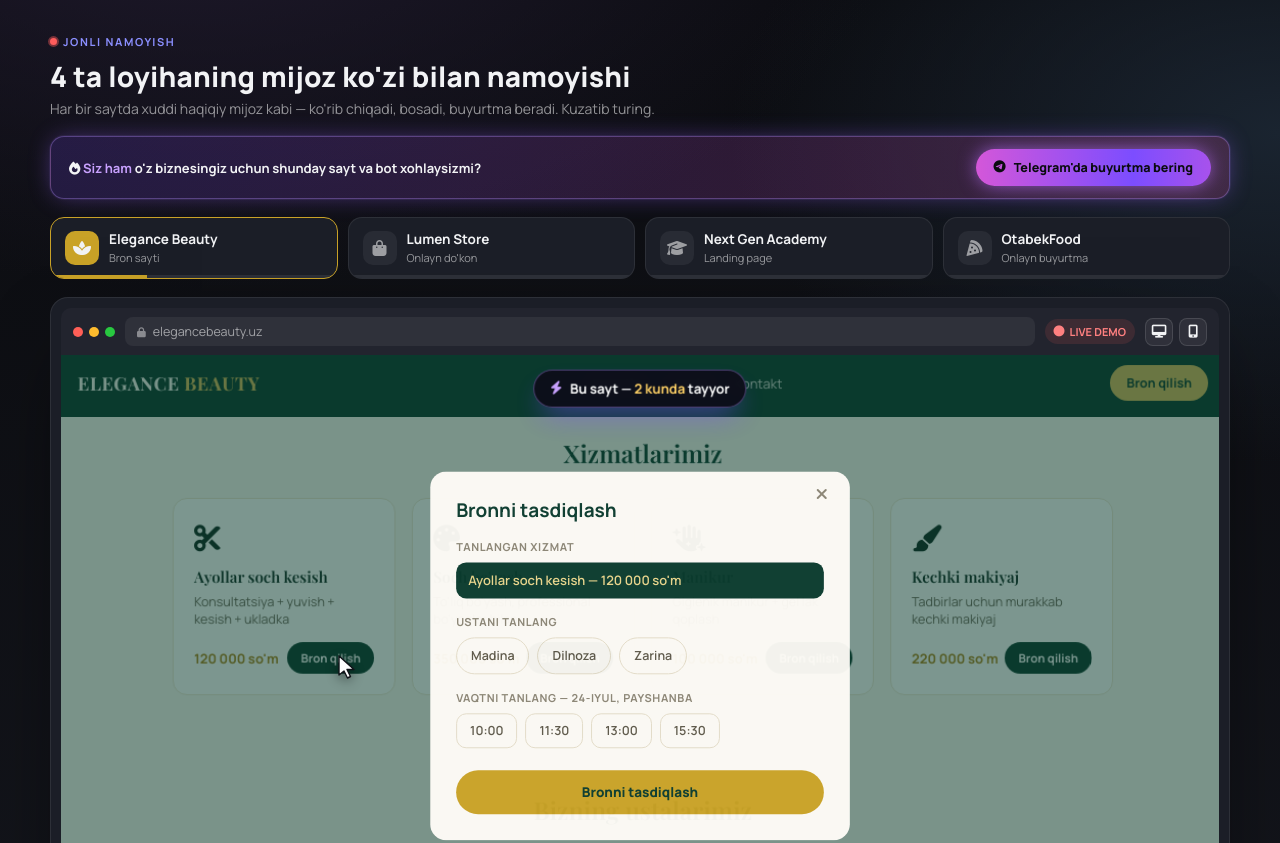
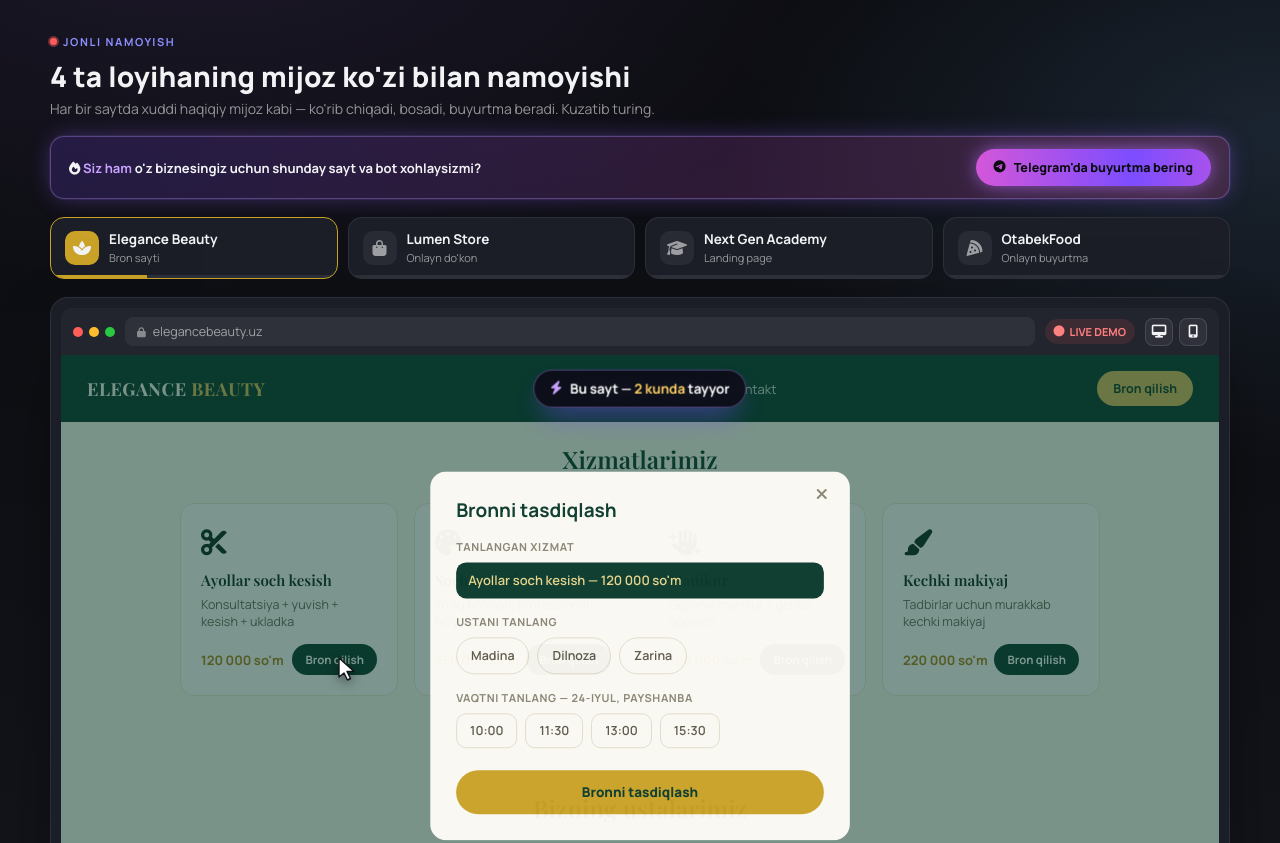
Before and after one commit to mrdevs2011/demo-websites, a plain HTML site: page demo.html in a window 1280 px wide. Shown: the top 843 px of the page. Drawn offline with nearby package versions, Linux system fonts and the light colour scheme.

Commit message:
Update demo.html

```diff
--- a/demo.html
+++ b/demo.html
@@ -711,17 +711,9 @@ body{
 .fd-success p{ color:#78350F; font-size:13px; max-width:300px; }
 
 /* ============================================================
-   WOW-EFFEKT: DYNAMIC ZOOM / CAMERA FOLLOW (Reels uchun)
-   Trend reklama videolaridagi kabi: kamera doim biror narsaga
-   qarab sekin siljib-yaqinlashib turadi (soft), bosish paytida esa
-   keskin "snap-zoom" bilan yaqinlashadi (punch) — hech qachon statik turmaydi.
+   Zoom/kamera effekti olib tashlandi — ekran doim bir xil o'lchamda,
+   hech qachon kattalashmaydi/kichraymaydi.
    ============================================================ */
-#screenScroll{
-  transition: transform .32s cubic-bezier(.22,.9,.32,1);
-  will-change: transform;
-}
-#screenScroll.zoom-soft{ transform: scale(1.03); }
-#screenScroll.zoom-punch{ transform: scale(1.07); }
 
 /* ============================================================
    LIVE ORDER POPUPS (Social Proof)
@@ -1605,24 +1597,7 @@ async function sendTelegramNotification(text){
     cursor.style.transitionDuration = duration + 'ms';
     cursor.style.left = x + 'px';
     cursor.style.top = y + 'px';
-    // Kamera har doim kursor qayerga borsa, o'shanga qarab sekin siljib-yaqinlashadi —
-    // trend reklama videolaridagi kabi hech qachon statik turmaydigan "jonli" effekt.
-    cameraTo(el, 'soft');
     await sleep(duration + 60);
-  }
-
-  /* ---------- DYNAMIC ZOOM / CAMERA FOLLOW (Reels retention effekti) ---------- */
-  function cameraTo(el, level){
-    const outerRect = screenOuter.getBoundingClientRect();
-    const r = el.getBoundingClientRect();
-    const xPct = ((r.left + r.width/2 - outerRect.left) / outerRect.width) * 100;
-    const yPct = ((r.top + r.height/2 - outerRect.top) / outerRect.height) * 100;
-    screenScroll.style.transformOrigin = xPct + '% ' + yPct + '%';
-    screenScroll.classList.remove('zoom-soft','zoom-punch');
-    screenScroll.classList.add(level === 'punch' ? 'zoom-punch' : 'zoom-soft');
-  }
-  function resetZoom(){
-    screenScroll.classList.remove('zoom-soft','zoom-punch');
   }
 
   function ripple(accent){
@@ -1647,15 +1622,9 @@ async function sendTelegramNotification(text){
   }
 
   async function goAndClick(el, accent, duration){
-    // Kamera bosiladigan elementga qarab avval sekin yaqinlashadi (soft),
-    // bosilgan lahzada esa keskin snap-zoom bilan "punch" qiladi — Reels/TikTok'da
-    // 1-soniyadanoq diqqatni ushlab turadigan "camera follow" effekti.
-    cameraTo(el, 'soft');
     await moveCursorTo(el, duration);
-    cameraTo(el, 'punch');
     await clickOn(el, accent);
     await sleep(260);
-    resetZoom();
     await sleep(200);
   }
 
@@ -1666,7 +1635,6 @@ async function sendTelegramNotification(text){
     // it directly did nothing and the cursor math drifted out of view.
     // Use getBoundingClientRect() so this works regardless of sticky headers
     // or offsetParent chains inside the scene.
-    resetZoom(); // kamera zoom holatida bo'lsa, scroll hisob-kitobi buzilmasligi uchun avval asl holatga qaytaramiz
     await sleep(150);
     const elRect = el.getBoundingClientRect();
     const containerRect = screenScroll.getBoundingClientRect();
@@ -2127,7 +2095,6 @@ async function sendTelegramNotification(text){
     showScene(proj.key);
     const scene = document.getElementById('scene-'+proj.key);
     screenScroll.scrollTop = 0;
-    resetZoom();
     proj.reset(scene);
     cursor.style.transitionDuration = '0ms';
     cursor.style.left = '50%';
```
